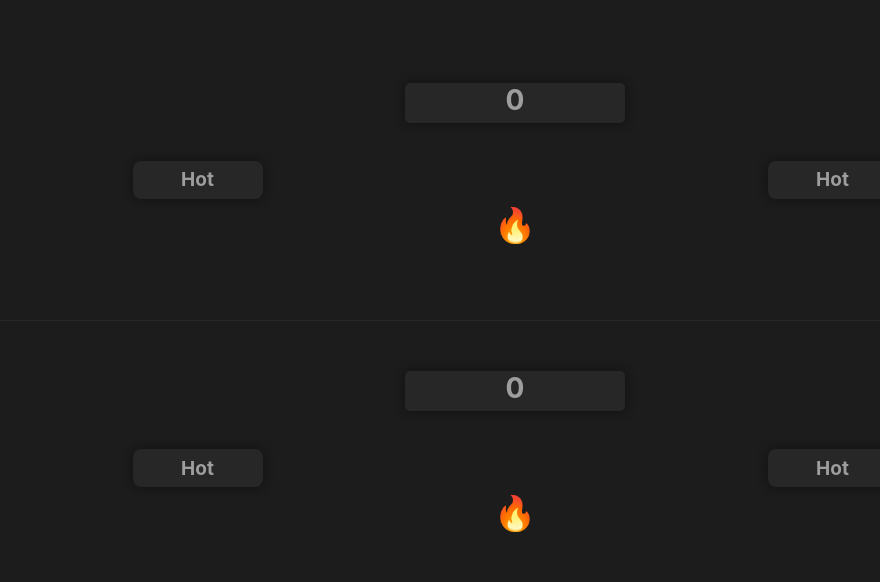
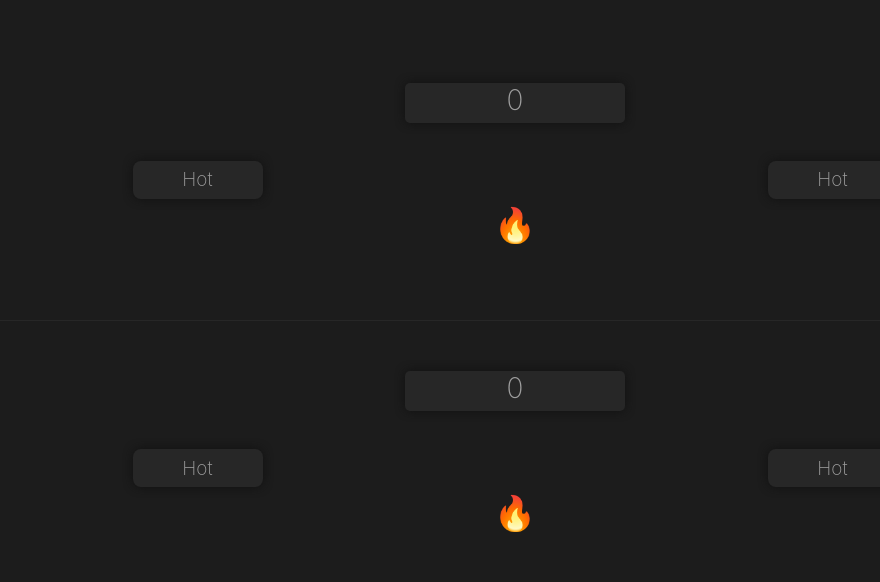
Before and after one commit to Hurricane0/Fants, a React (Create React App) app: page /fants in a window 1280 px wide. Shown: the top 582 px of the page, without its empty margins (125-1005 px from the left). Built offline with nearby package versions, Linux system fonts and the light colour scheme.

Commit message:
Font weight in one place

```diff
--- a/src/components/Action/Action.module.scss
+++ b/src/components/Action/Action.module.scss
@@ -11,7 +11,6 @@
   margin-top: 28px;
 
   span {
-    font-weight: bold;
     font-size: 19px;
     color: $font-color;
   }
--- a/src/components/Layout/Layout.module.scss
+++ b/src/components/Layout/Layout.module.scss
@@ -16,7 +16,6 @@
     display: flex;
     justify-content: center;
     align-items: center;
-    font-weight: 200;
 
     a {
       user-select: none;
--- a/src/components/ModeCard/ModeCard.module.scss
+++ b/src/components/ModeCard/ModeCard.module.scss
@@ -6,10 +6,6 @@
   flex-direction: column;
   align-items: center;
   animation: pulse 0.8s infinite;
-}
-
-.title {
-  font-weight: 200;
 }
 
 .card {
--- a/src/components/Time/Time.module.scss
+++ b/src/components/Time/Time.module.scss
@@ -13,6 +13,5 @@
   width: 220px;
   height: 40px;
   font-size: 28px;
-  font-weight: bold;
   padding-bottom: 6px;
 }
--- a/src/index.scss
+++ b/src/index.scss
@@ -23,6 +23,7 @@ body {
 * {
   box-sizing: border-box;
   color: $font-color;
+  font-weight: 200;
 }
 
 code {
--- a/src/pages/Quests/Quests.module.scss
+++ b/src/pages/Quests/Quests.module.scss
@@ -22,7 +22,6 @@
     color: $font-color;
     font-size: 20px;
     text-align: center;
-    font-weight: 200;
   }
 
   div {
```
